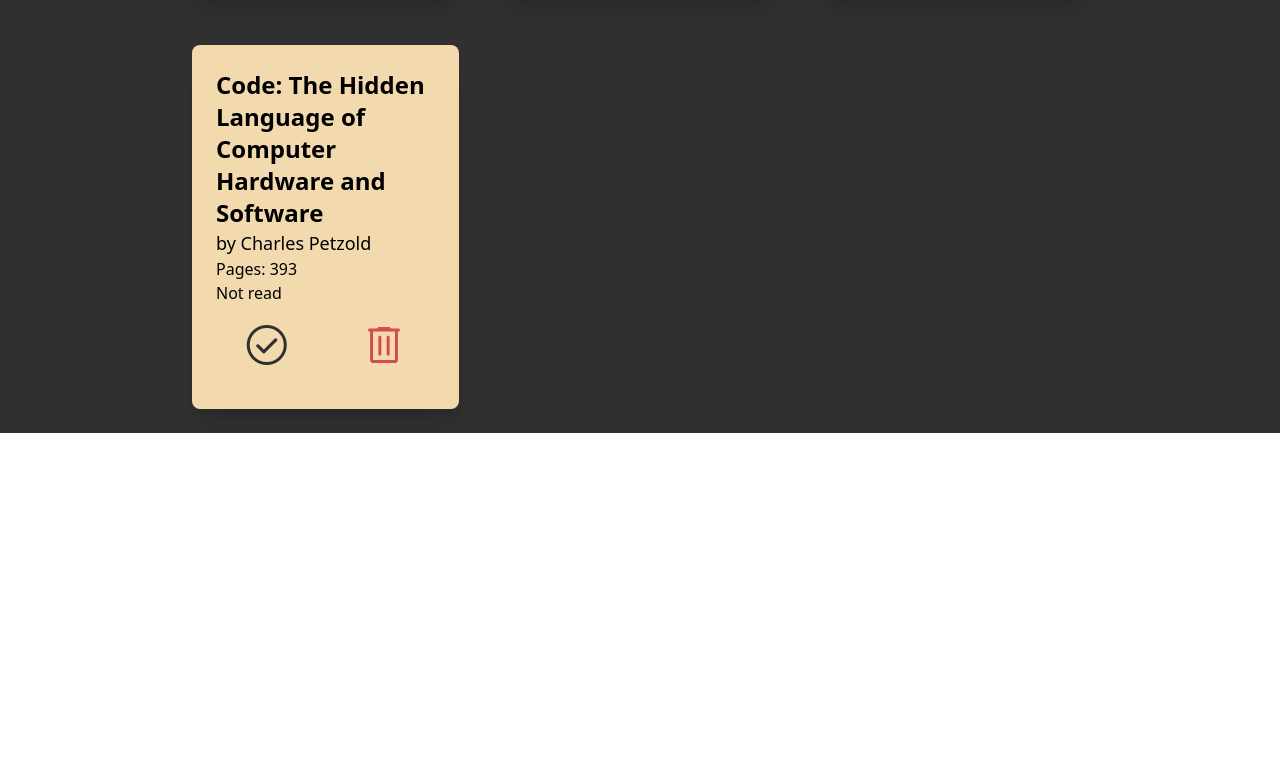
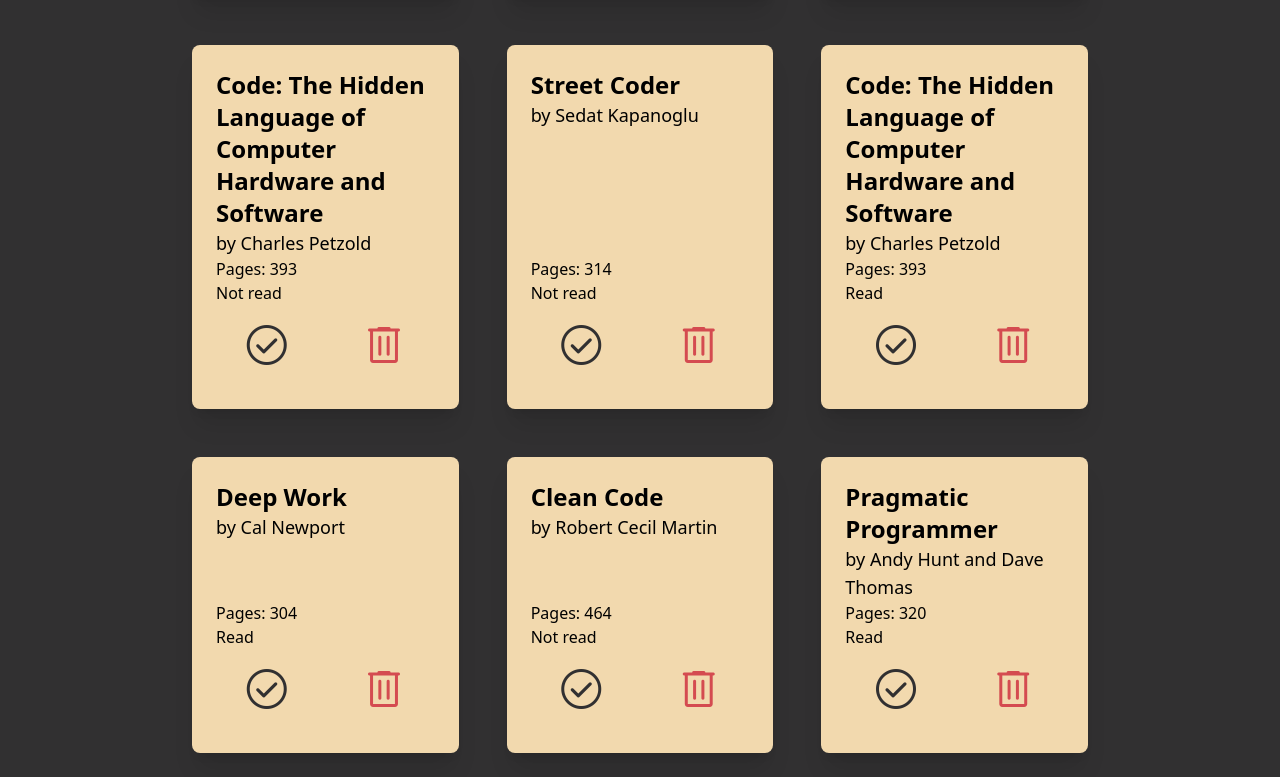
Before and after one commit to cagatay-usta/library, a website built with Vite: page library/index.html in a window 1280 px wide. Shown: the part 535-1312 px from the top of the page. Before the commit the page ends 968 px from the top, so only its background shows below. Built offline with nearby package versions, Linux system fonts and the light colour scheme.

Commit message:
create object array and populate function

```diff
--- a/library/index.js
+++ b/library/index.js
@@ -1,12 +1,51 @@
-let book = {
+// clean html
+// clean js
+// create premade objects
+// create object constructor
+// create form and connect to constructor
+// connect delete button to also delete from memory
+
+const books = [
+  {
     title: "Street Coder",
-    author: "ssg",
+    author: "Sedat Kapanoglu",
     pages: "314",
-    read: "Not read"
+    read: "Not read",
+    id: "1",
+  },
+  {
+    title: "Code: The Hidden Language of Computer Hardware and Software",
+    author: "Charles Petzold",
+    pages: "393",
+    read: "Read",
+    id: "2",
+  },
+  {
+    title: "Deep Work",
+    author: "Cal Newport",
+    pages: "304",
+    read: "Read",
+    id: "3",
+  },
+  {
+    title: "Clean Code",
+    author: "Robert Cecil Martin",
+    pages: "464",
+    read: "Not read",
+    id: "4",
+  },
+  {
+    title: "Pragmatic Programmer",
+    author: "Andy Hunt and Dave Thomas",
+    pages: "320",
+    read: "Read",
+    id: "5",
   }
+]
 
 
-function createCard(html) {
+
+function createHtml(html) {
   const template = document.createElement("template");
 
   template.innerHTML = html.trim();
@@ -14,17 +53,17 @@
   return template.content.firstElementChild;
 }
 
-function getCard() {
-const newCard = createCard(`
+function createCard(book) {
+  const newCard = createHtml(`
 <div
-        id="card"
+        data-number="${book.id}"
         class="bg-support p-6 shadow-xl rounded-lg h-full flex flex-col justify-between"
       >
         <div class="flex flex-col w-full h-full">
-          <p id="title" class="font-bold text-2xl">
+          <p class="font-bold text-2xl">
             ${book.title}
           </p>
-          <p id="author" class="text-lg">by ${book.author}</p>
+          <p class="text-lg">by ${book.author}</p>
           <p class="mt-auto">Pages: ${book.pages}</p>
           <p class="read">${book.read}</p>
 
@@ -45,15 +84,25 @@
   return newCard;
 }
 
+function populateScreen(books) {
+  books.forEach(book => {
+    document.getElementById("main").appendChild(createCard(book));
+  });
+}
+
+populateScreen(books);
+
+const addButton = document.querySelector("#add");
+
 
 // listens document for event delegation
-
-document.addEventListener('click', (e) => {
+document.addEventListener("click", (e) => {
   e.preventDefault();
-    if(e.target.matches(".delete")) {
+  if (e.target.matches(".delete")) {
     e.target.parentNode.parentNode.remove();
   }
   if (e.target.matches("#add")) {
-        document.getElementById('main').appendChild(getCard());
+    addButton.classList.toggle("clicked");
+    document.getElementById("main").appendChild(createCard(books[0]));
   }
 });
--- a/library/tailwind.config.js
+++ b/library/tailwind.config.js
@@ -1,9 +1,6 @@
 /** @type {import('tailwindcss').Config} */
 export default {
-  content: [
-    "./index.html",
-    "./src/**/*.{js,ts,jsx,tsx}",
-  ],
+  content: ["./index.html", "./src/**/*.{js,ts,jsx,tsx}"],
 
   theme: {
     extend: {
@@ -19,8 +16,8 @@
         neutral: {
           DEFAULT: "#313031",
         },
-      }
+      },
     },
   },
   plugins: [],
-}
+};
```
Also changed, not shown: library/index.html (+16 -8 lines). Lines whose indentation alone changed are shown as unchanged.
